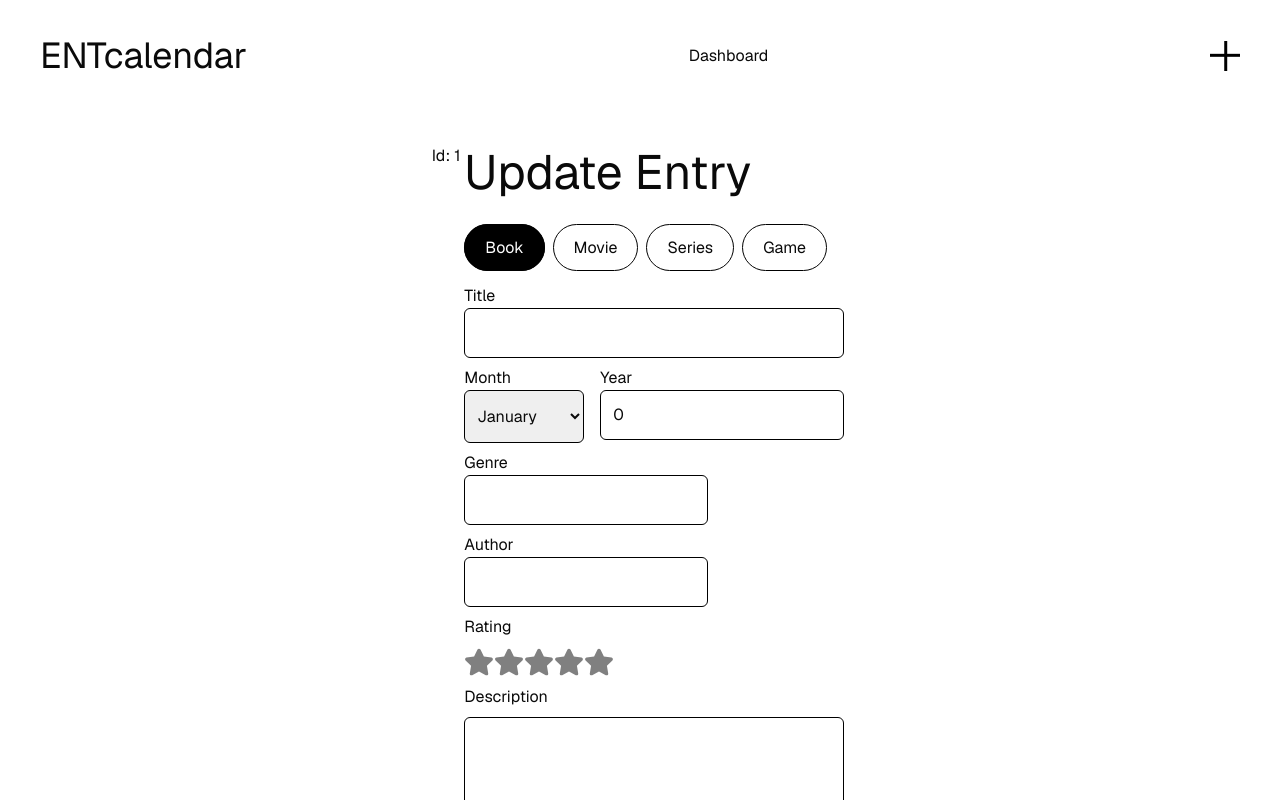
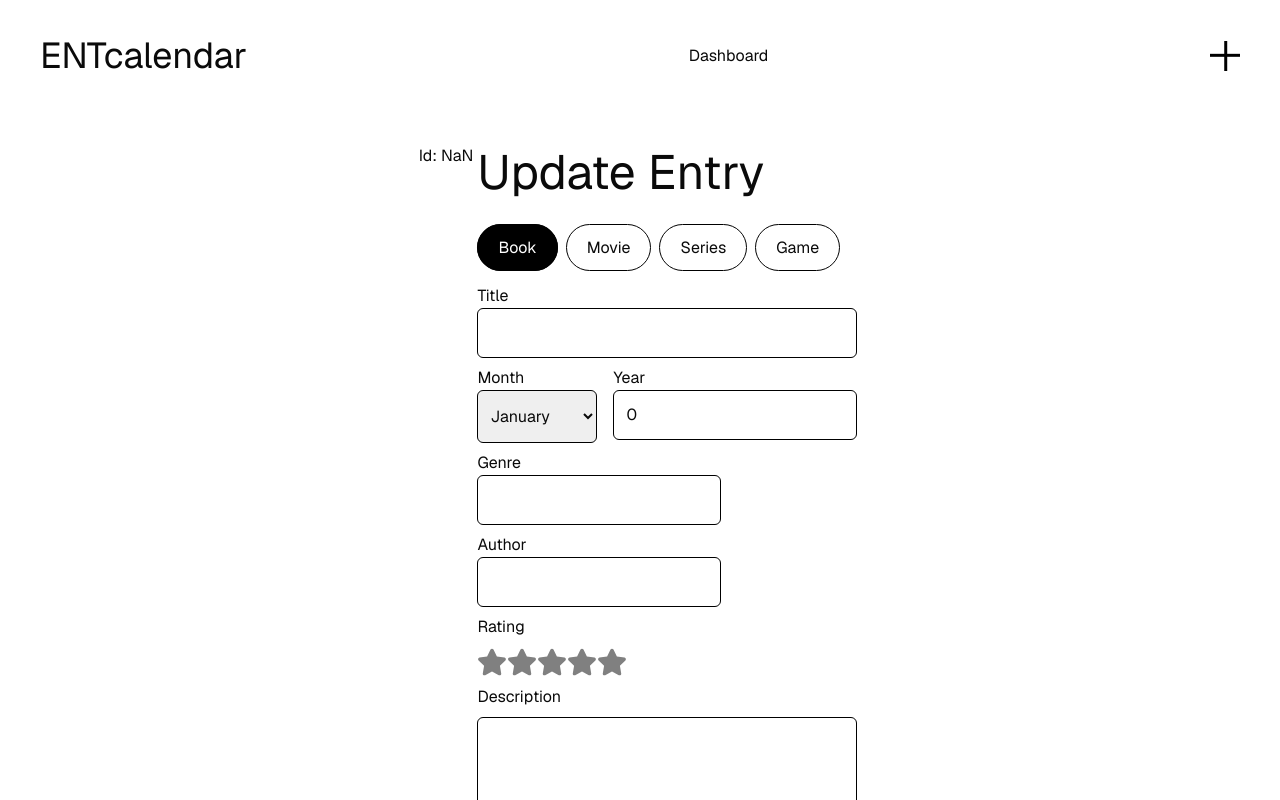
Before and after one commit to hugosandsjo/ent-calendar, a Next.js app: page /dashboard/1/edit in a window 1280 px wide. Shown: the top 800 px of the page. Built offline with nearby package versions, Linux system fonts and the light colour scheme; no server answers; the database is empty.

Commit message:
feat: refactor Edit component to handle entryId as a Promise and ensure proper type usage

```diff
--- a/src/app/dashboard/[entryId]/edit/page.tsx
+++ b/src/app/dashboard/[entryId]/edit/page.tsx
@@ -1,5 +1,11 @@
 import EntryFormUpdate from "@/src/app/components/form/EntryFormUpdate";
 
-export default function Edit({ params }: { params: { entryId: number } }) {
-  return <EntryFormUpdate id={params.entryId} />;
+type PageProps = {
+  params: Promise<{ entryId: string }>;
+};
+
+export default async function Edit({ params }: PageProps) {
+  const entryId = await params;
+
+  return <EntryFormUpdate id={Number(entryId)} />;
 }
```
